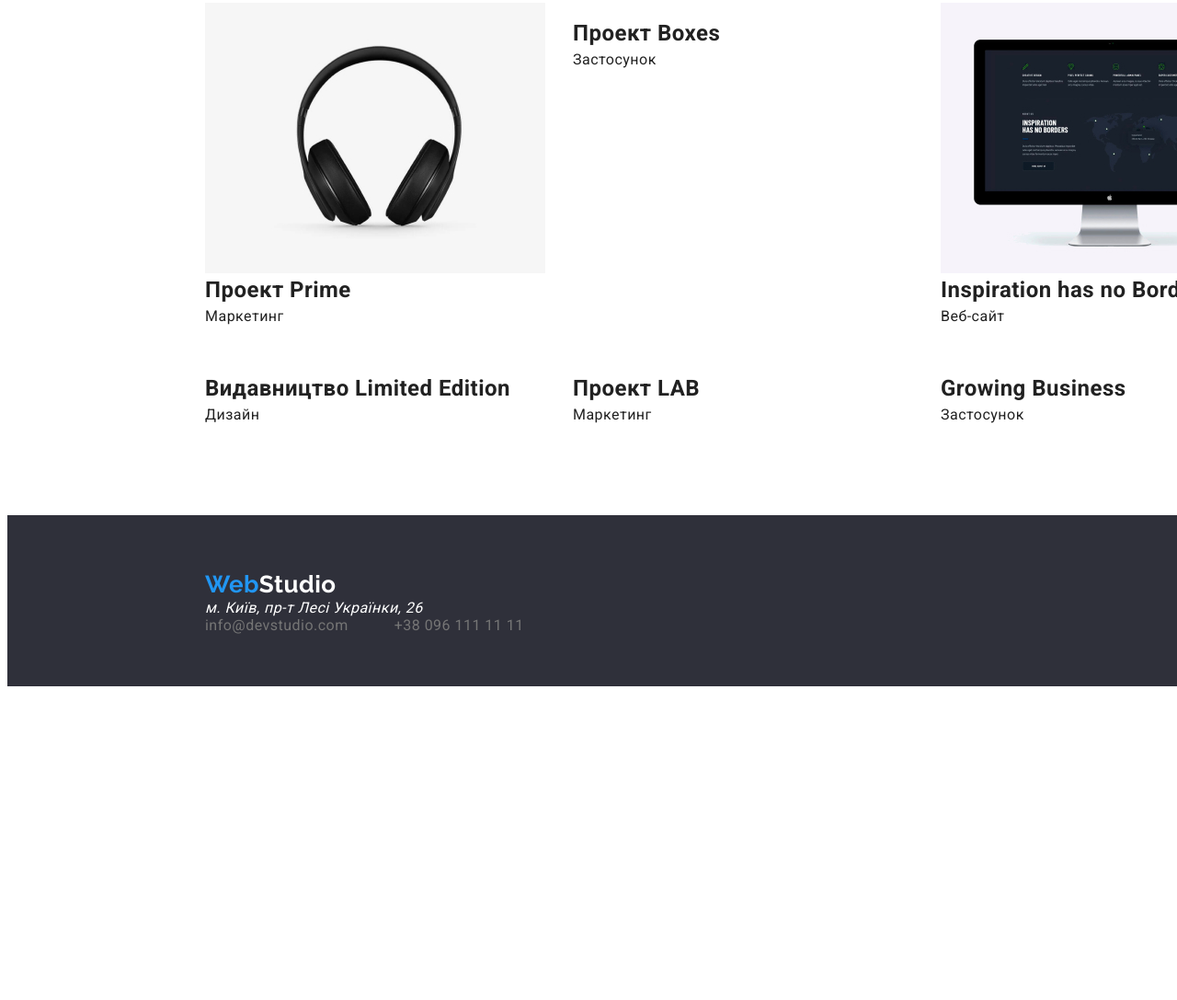
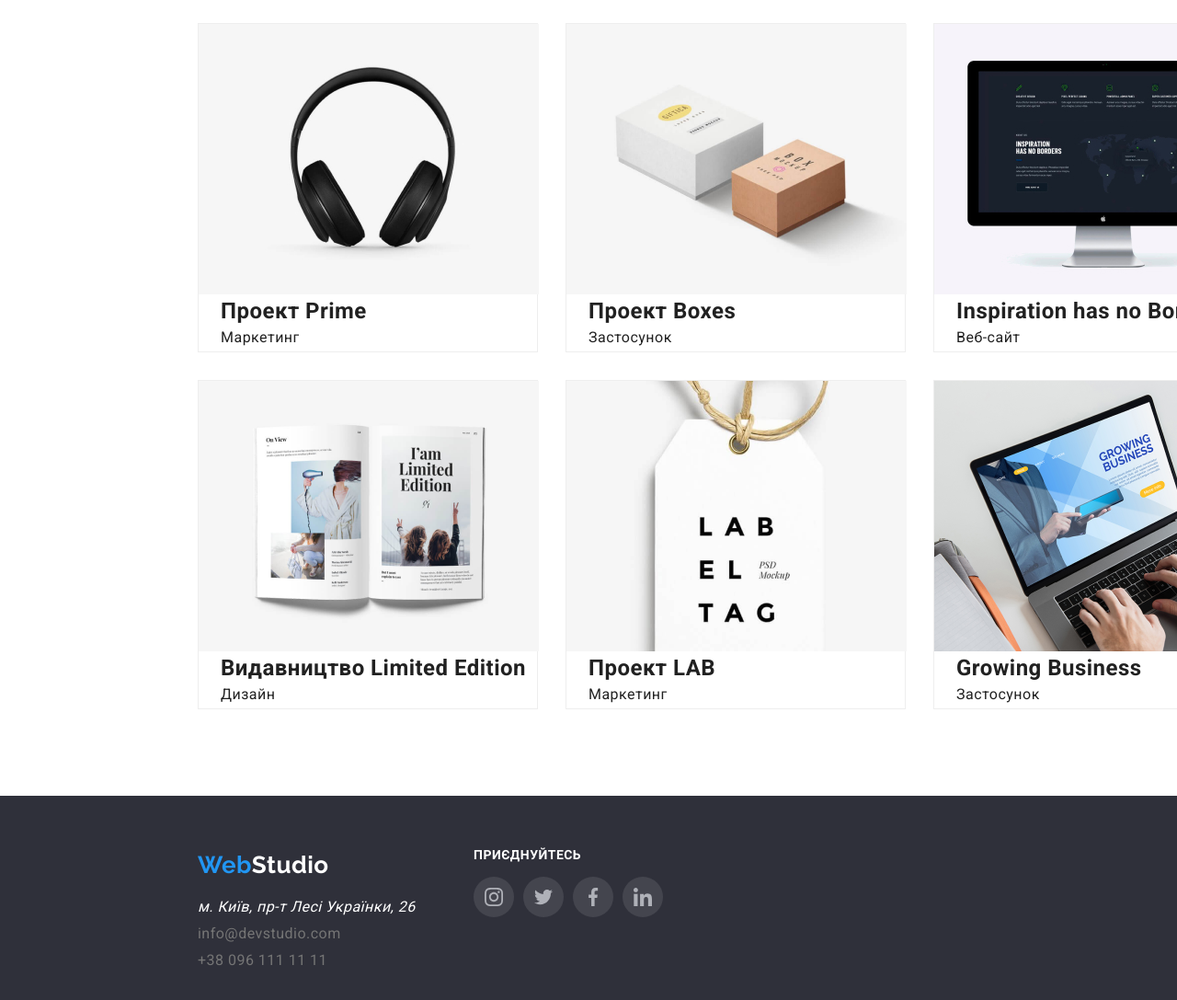
Before and after one commit to Loskutov2/GoITeens_Hw12, a plain HTML site: page portfolio.html in a window 1280 px wide. Shown: the part 637-1724 px from the top of the page at 92% size. Before the commit the page ends 1391 px from the top, so only its background shows below. Drawn offline with Linux system fonts and the light colour scheme.

Commit message:
що не так?

```diff
--- a/portfolio.html
+++ b/portfolio.html
@@ -23,13 +23,13 @@
                     <a class="nav-link" href="./portfolio.html">Портфоліо</a>
                 </li>
                 <li class="nav-item">
-                      <a class="nav-link" href="">Контакти</a>
+                    <a class="nav-link" href="/sfdsaffd.html">Контакти</a>
                 </li>
             </ul>
         </nav>
             <ul class="contacts-list" >
-                <li class="contact-item" >    <a class="contact-link" href="">info@devstudio.com</a> </li>
-                <li class="contact-item" >  <a class="contact-link" href="">+38 096 111 11 11</a> </li>
+                <li class="contact-item"> <a class="contact-link mail" href=""> <svg class="mail m"><use href="/images/icons/symbol-defs.svg#icon-envelope"></use></svg>info@devstudio.com</a> </li>
+                <li class="contact-item"> <a class="contact-link tel" href=""> <svg class="mail t"><use href="/images/icons/symbol-defs.svg#icon-smartphone"></use></svg>+38 096 111 11 11</a> </li>
             </ul>
         </div>
     </header>
@@ -44,64 +44,64 @@
                   <li class="portfolio-item"><button class="portfolio-button">Маркетинг</button></li>
                </ul>
             <ul class="examples">
-                <li class="examples-link">
+                <li class="examples-linkportfolio">
                     <a href="">
                     <img src="./images/laptop.jpg" alt="">
                     <h2>Технокряк</h>
                     <p class="text">Веб-сайт</p>
                 </a>
                 </li>
-                <li class="examples-link">
+                <li class="examples-linkportfolio">
                     <a href="">
-                    <img src="./images/basket.jpg" alt="">
+                    <img src="./images/img1.png" alt="">
                     <h2>Постер New Orlean vs Golden Star</h2>
                     <p class="text">Дизайн</p>
                 </a>
                 </li>
-                <li class="examples-link">
+                <li class="examples-linkportfolio">
                     <a href="">
-                    <img src="./images/fish.jpg" alt="">
+                    <img src="./images/img2.png" alt="">
                     <h2>Ресторан Seafood</h2>
                     <p class="text">Застосунок</p>
                 </a>
                 </li>
-                <li class="examples-link">
+                <li class="examples-linkportfolio">
                     <a href="">
                     <img src="./images/headphones.jpg" alt="">
                     <h2>Проект Prime</h2>
                     <p class="text">Маркетинг</p>
                     </a>
                 </li>
-                <li class="examples-link">
+                <li class="examples-linkportfolio">
                     <a href="">
-                    <img src="./images/box.jpg" alt="">
+                    <img src="./images/img3.png" alt="">
                     <h2>Проект Boxes</h2>
                     <p class="text">Застосунок</p>
                 </a>
                 </li>
-                <li class="examples-link">
+                <li class="examples-linkportfolio">
                     <a href="">
                     <img src="./images/monitor.jpg" alt="">
                     <h2>Inspiration has no Borders</h2>
                     <p class="text">Веб-сайт</p>
                 </li>
-                <li class="examples-link">
+                <li class="examples-linkportfolio">
                     <a href="">
-                    <img src="./images/book.jpg" alt="">
+                    <img src="./images/img4.png" alt="">
                     <h2>Видавництво Limited Edition</h2>
                     <p class="text">Дизайн</p>
                 </a>
                 </li>
-                <li class="examples-link">
+                <li class="examples-linkportfolio">
                     <a href="">
-                    <img src="./images/tick.jpg" alt="">
+                    <img src="./images/img5.png" alt="">
                     <h2>Проект LAB</h2>
                     <p class="text">Маркетинг</p>
                 </a>
                 </li>
-                <li class="examples-link">
+                <li class="examples-linkportfolio">
                     <a href="">
-                    <img src="./images/code.jpg" alt="">
+                    <img src="./images/img6.png" alt="">
                     <h2>Growing Business</h2>
                     <p class="text">Застосунок</p>
                 </a>
@@ -111,13 +111,47 @@
         </section>
     </main>
     <footer class="footer section">
-        <div class="container">
+        <div class="container f">
             <a class="studio down" href="./"><span class="Web">Web</span>Studio</a>
-            <address>м. Київ, пр-т Лесі Українки, 26</address>
-            <ul class="contacts-list" >
-                <li class="contact-item" >    <a class="contact-link" href="">info@devstudio.com</a> </li>
-                <li class="contact-item" >  <a class="contact-link" href="">+38 096 111 11 11</a> </li>
+            <ul class="contacts-listt" >
+                <li class="contact-itgem" > <address>м. Київ, пр-т Лесі Українки, 26</address></li>
+                <li class="contact-itgem" > <a class="contact-link" href="">info@devstudio.com</a> </li>
+                <li class="contact-itgem" > <a class="contact-link" href="">+38 096 111 11 11</a> </li>
             </ul>
+            <div class="footer-links">
+                <h3 class="footer-title">ПРИЄДНУЙТЕСЬ</h3>
+                <ul class="link-list">
+                    <li class="link-item">
+                        <a href="" class="link f">
+                            <svg class="icon">
+                              <use href="/images/icons/symbol-defs.svg#icon-instagram">
+                              </use>
+                            </svg>
+                        </a>
+                    </li>
+                    <li class="link-item">
+                        <a href="" class="link f">
+                            <svg class="icon">
+                                <use href="/images/icons/symbol-defs.svg#icon-twitter"></use>
+                            </svg>
+                        </a>
+                    </li>
+                    <li class="link-item">
+                        <a href="" class="link f">
+                            <svg class="icon">
+                                <use href="/images/icons/symbol-defs.svg#icon-facebook"></use>
+                            </svg>
+                        </a>
+                    </li>
+                    <li class="link-item">
+                        <a href="" class="link f">
+                            <svg class="icon">
+                                <use href="/images/icons/symbol-defs.svg#icon-linkedin"></use>
+                            </svg>
+                        </a>
+                    </li>
+                </ul>
+            </div>
         </div>
     </footer>
 </body>
--- a/style.css
+++ b/style.css
@@ -10,6 +10,7 @@ body{
     color:var(--primary-text-color) ;
     font-style: normal;
     letter-spacing: 0.03em;
+    margin: 0;
 }
 *,
 *::before,
@@ -115,6 +116,7 @@ justify-content: center;
     align-items: center;
 }
 .hero-title{
+width: 696px;
 font-style: normal;
 font-weight: 900;
 font-size: 44px;
@@ -122,8 +124,11 @@ line-height: 60px;
 text-transform:uppercase;
 letter-spacing: 0.06em;
 color: var(--thirdly-text-color);
+margin-left: auto;
+margin-right: auto;
 }
 .hero-button{
+    margin-top: 30px;
     background: var(--accent-color);
     color: var(--thirdly-text-color);
     border-radius: 4px;
@@ -158,6 +163,16 @@ color: var(--thirdly-text-color);
     background-position: center;
 }
 /* section fetures */
+.visually-hidden {
+    position: absolute;
+    width: 1px;
+    height: 1px;
+    border: 0;
+    margin: -1px;
+    padding: 0;
+    clip: rect(0 0 0 0);
+    overflow: hidden;
+  }
 .features{
     display: flex;
     justify-content: space-between;
@@ -230,12 +245,6 @@ margin-top: 10px;
     display: flex;
     flex-wrap: wrap;
     margin: -15px;
-}
-.examples-link{
-    margin-top: 30px;
-    margin-left: 30px;
-    width: calc((100% - 30px * 3) /3);
-    margin: 15px;
 }
 .features-icon{
     width: 270px;
@@ -344,3 +353,16 @@ address{
     justify-content: center;
     display: flex;
     margin-bottom: 34px;}
+.examples-linkportfolio{
+    margin-top: 30px;
+    margin-left: 30px;
+    width: calc((100% - 30px * 3) /3);
+    margin: 15px;
+    border: 1px solid #EEEEEE;
+}
+.examples-linkportfolio h2{
+    margin-left: 24px;
+}
+.examples-linkportfolio p{
+    margin-left: 24px;
+}
```
Also changed, not shown: index.html (+1 -1 lines), images/img1.png (added), images/img2.png (added), images/img3.png (added), images/img4.png (added), images/img5.png (added), images/img6.png (added). Lines whose indentation alone changed are shown as unchanged.
